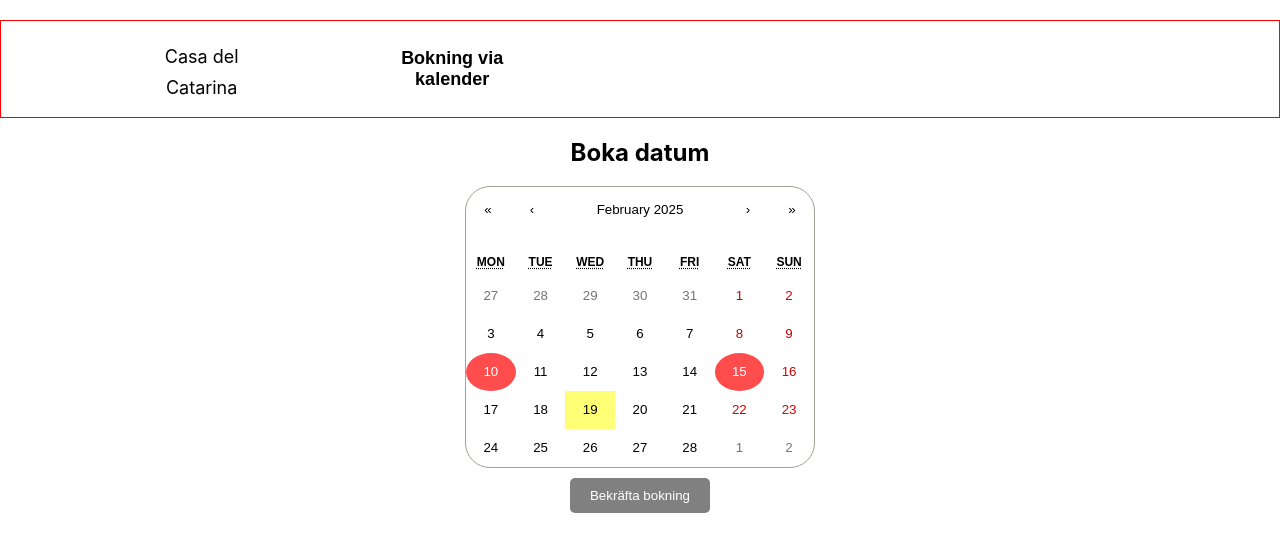
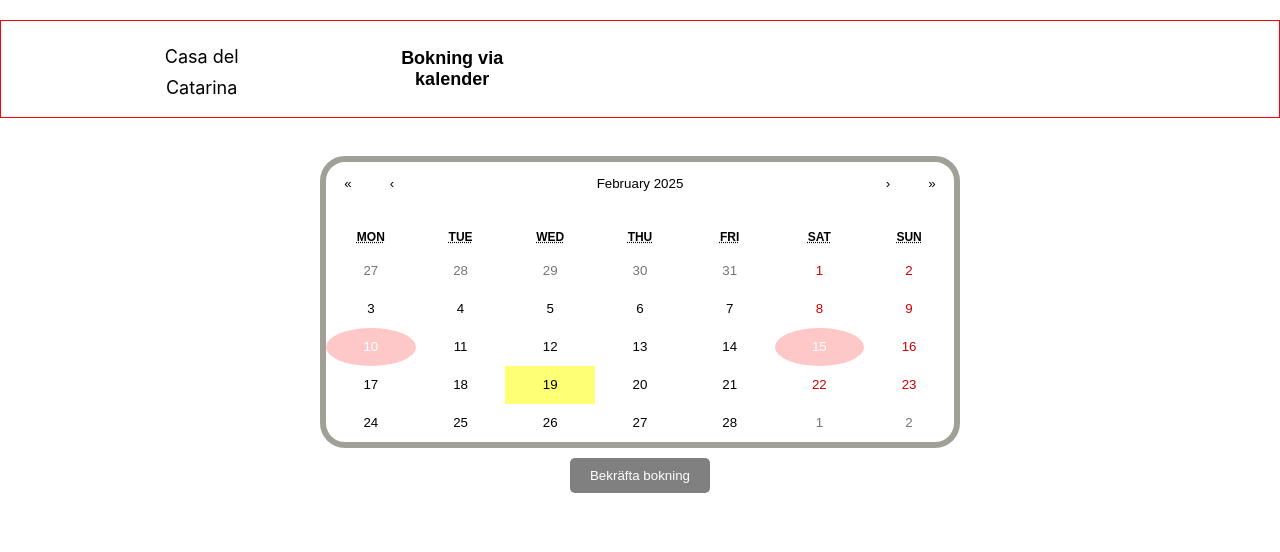
Before and after one commit to nordstromkristofer/torrevieja, a React (Create React App) app: page /calendar in a window 1280 px wide. Shown: the top 552 px of the page. Built offline with nearby package versions, Linux system fonts and the light colour scheme.

Commit message:
radius calendar

```diff
--- a/src/calendar/BookingCalendar/BookingCalendar.css
+++ b/src/calendar/BookingCalendar/BookingCalendar.css
@@ -1,10 +1,11 @@
 .calendar-container {
+  padding-top: 3%;
   text-align: center;
   justify-items: center;
 }
 
 .booked {
-  background-color: #ff4d4d !important;
+  background-color: #ff4d4d4f !important;
   /* Röd bakgrund */
   color: white !important;
   border-radius: 50%;
@@ -33,5 +34,7 @@
 }
 
 .react-calendar {
+  width: 50%;
   border-radius: 25px;
+  border-width: 6px;
 }
--- a/src/calendar/BookingCalendar/BookingCalendar.tsx
+++ b/src/calendar/BookingCalendar/BookingCalendar.tsx
@@ -34,7 +34,6 @@ const BookingCalendar: React.FC = () => {
 
   return (
     <div className="calendar-container">
-      <h2>Boka datum</h2>
       <Calendar
         onClickDay={handleDateClick}
         tileClassName={({ date }) => {
```
